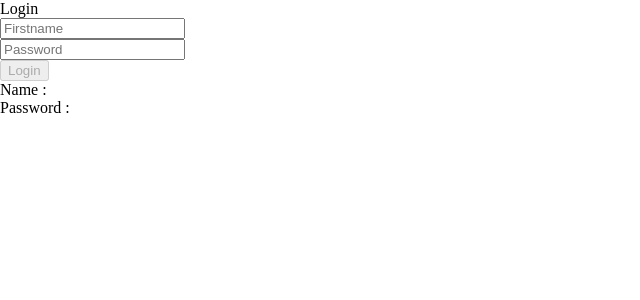
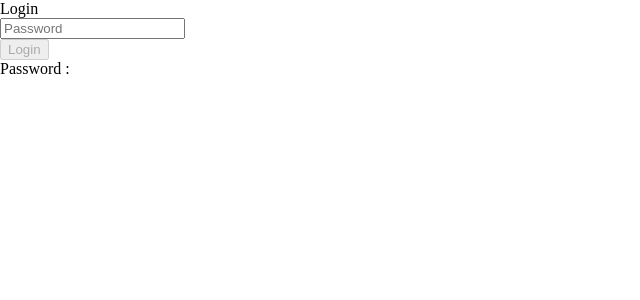
Before and after one commit to Navxxx/Poker-FO, a React (Create React App) app: page / in a window 1280 px wide. Shown: the top 300 px of the page, without its empty margins (0-640 px from the left). Built offline with nearby package versions, Linux system fonts and the light colour scheme.

Commit message:
password only

```diff
--- a/src/components/App.js
+++ b/src/components/App.js
@@ -35,10 +35,10 @@ class App extends React.Component {
         // this.handleLog("Térence", "toto")
     }
 
-    handleLog(e,f) {
+    handleLog(e) {
         //console.log(e)
 
-        axios.get(domain+'getcheckid.php?name_get=' + e + '&password_get='+ f)
+        axios.get(domain+'getcheckid.php?password_get='+ e)
         .then(res => {
             const userData = res.data;
             if (userData) {
--- a/src/components/Login.js
+++ b/src/components/Login.js
@@ -25,14 +25,14 @@ class Login extends React.Component {
             <div>
                 <p>Login</p>
                 <form>
-                    <input
+                    {/* <input
                         type="text"
                         value={this.state.firstname}
                         name="firstname"
                         placeholder="Firstname"
                         onChange={this.handleChange}
                     />
-                    <br/>
+                    <br/> */}
                     <input
                         type="text"
                         value={this.state.password}
@@ -43,8 +43,8 @@ class Login extends React.Component {
                     <br/>
                 </form>
                 {/* <button onClick={()=>this.handleSubmit(this.props)}>Login</button> */}
-                <button onClick={()=>this.props.handleLog(this.state.firstname,this.state.password )} disabled={this.state.password.length===0 || this.state.firstname.length===0}>Login</button>
-                <p>Name : {this.state.firstname}</p>
+                <button onClick={()=>this.props.handleLog(this.state.password )} disabled={this.state.password.length===0}>Login</button>
+                {/* <p>Name : {this.state.firstname}</p> */}
                 <p>Password : {this.state.password}</p>
             </div>
         )
```
